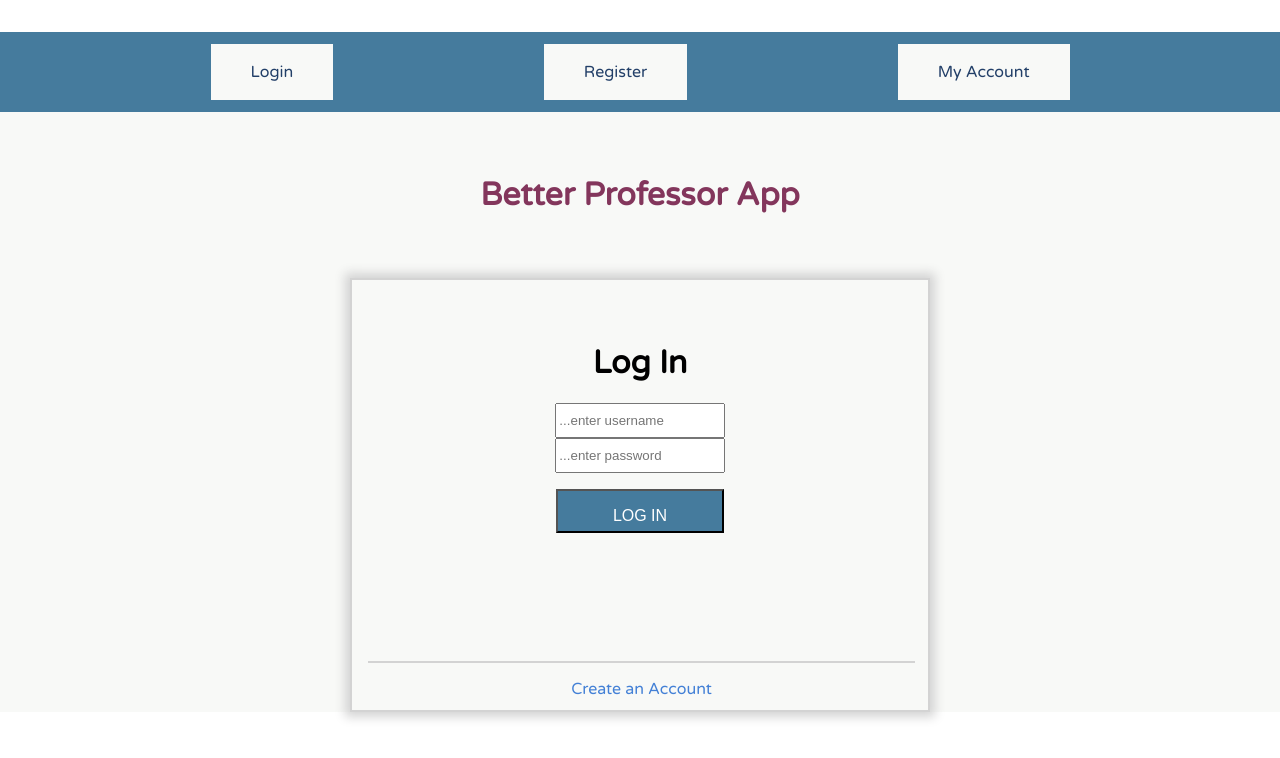
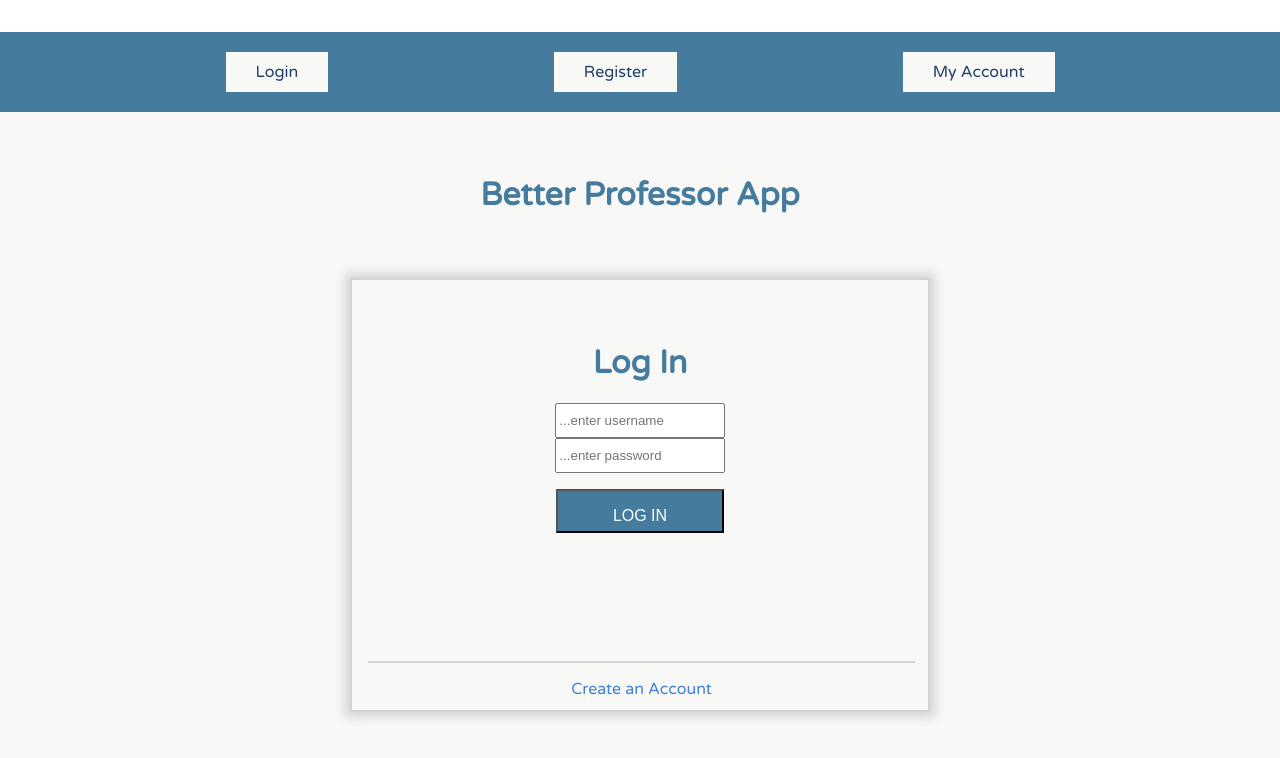
Before and after one commit to Build-Week-Better-Professor/Front-end, a React (Create React App) app in the folder client/: page /login in a window 1280 px wide. Shown: the top 758 px of the page. Built offline with nearby package versions, Linux system fonts and the light colour scheme.

Commit message:
styled messeges and login

```diff
--- a/client/src/App.scss
+++ b/client/src/App.scss
@@ -4,7 +4,12 @@
   background-color: #F8F9F7;
 
 }
-
+.main {
+  height: 100vh;
+}
+h1 {
+  color: #457B9D;
+}
 .App-logo {
   height: 40vmin;
 }
@@ -32,7 +37,7 @@ a, a:visited, a:hover, a:active {
   color: #223F68;
   div {
     background-color:#F8F9F7;
-    padding: 18px 40px;
+    padding: 10px 30px;
     &:hover {
       color: lightgray;
     }
@@ -54,7 +59,7 @@ a, a:visited, a:hover, a:active {
 
 .app-title {
   margin: 4rem 0 4rem 0;
-  color: #83365c;
+  color: #457B9D;
 }
 
 .login-form-div {
--- a/client/src/components/RegisterForm.js
+++ b/client/src/components/RegisterForm.js
@@ -22,7 +22,6 @@ input {
     width: 96%;
     display: block;
     color: #223F68;
-    border: 2px solid #223F68;
 }
 label {
     display: flex;
--- a/client/src/components/Student.js
+++ b/client/src/components/Student.js
@@ -7,8 +7,7 @@ import Header from "./Header";
 
 
 const ProjectCard = styled.div`
-        width: 200px;
-        height: 200px;
+        width: 250px;
         background-color: #F8F9F7;
         margin: 10px;
         display: flex;
@@ -28,8 +27,7 @@ const ProjectCard = styled.div`
         }
     `;
     const MessegesCard = styled.div`
-        width: 200px;
-        height: 110px;
+        width: 250px;
         padding: 10px 10px 30px 10px;
         box-shadow: 2px 2px 10px 10px #F8F9F7;
         background-color: #F8F9F7;
@@ -137,28 +135,26 @@ const Student = props => {
         <Container>
         <Feeds>
         <ProjectDataContainer>
-            <h2>Projects Connected to Student</h2>
+            <h2>Projects Connected to Student:</h2>
         {projects.map((element, index) => {
             return (
             // <Link to= {`/student/${element.id}`}>
             <ProjectCard key={index}>
-                <div>
-                    <h3>Project: {element.project_name}</h3>
+                    <h3>Name: {element.project_name}</h3>
                     <span>Deadline: {element.deadline}</span>
-                </div>
             </ProjectCard>
             // </Link>
             );
         })}
         </ProjectDataContainer>
         <MessegeDataContainer>
-            <h2>Messeges Sent to Student</h2>
+            <h2>Messeges Sent to Student: </h2>
         {message.map((item, index) => {
       return (
       <MessegesCard key={index}>
         <div>
-            <p>Messege Sent: {item.message}</p>
-            <p>On: {item.date}</p>
+            <p>{item.message}</p>
+            <p>{item.date}</p>
             <p>{item.id}</p>
         </div>
       </MessegesCard>
```
